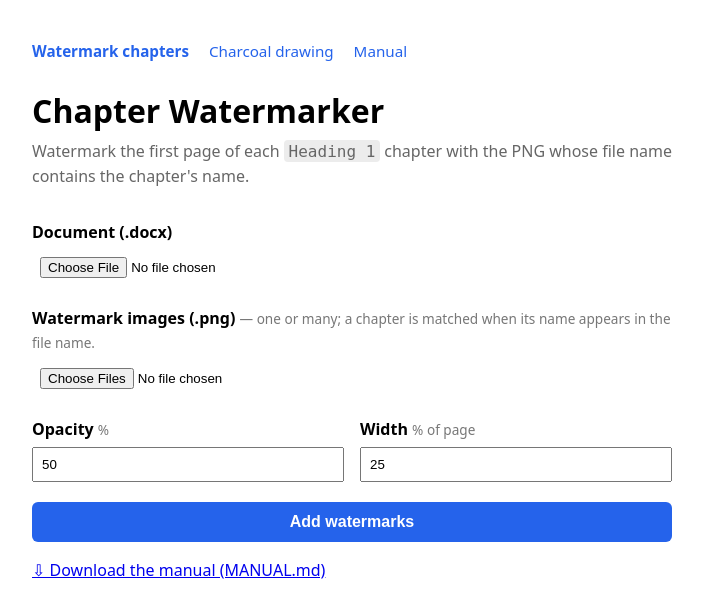
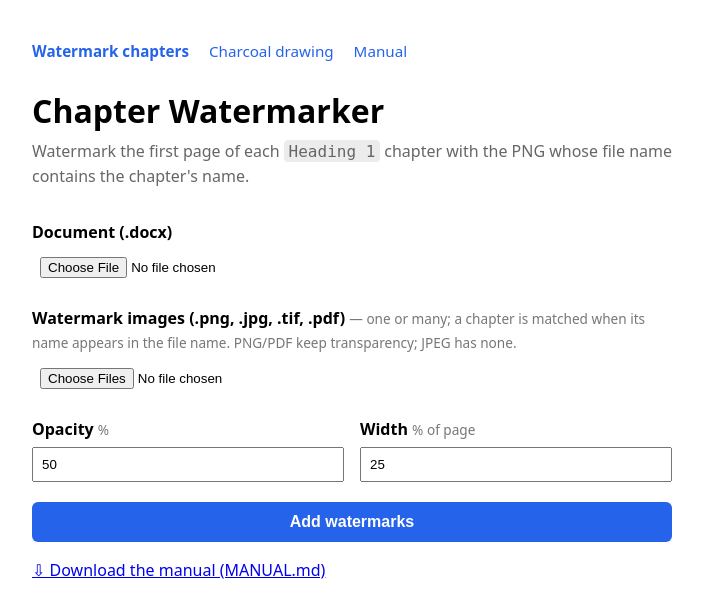
Before and after one commit to wboeger/charcoal_watermark, a Flask app: page / in a window 1280 px wide. Shown: the top 594 px of the page, without its empty margins (288-991 px from the left). Run offline with Flask 3, Linux system fonts and the light colour scheme; some libraries are stand-ins or nearby versions.

Commit message:
Watermark tool: accept JPEG, TIFF and PDF (PDF rasterized via PyMuPDF, transparency preserved)

```diff
--- a/app.py
+++ b/app.py
@@ -43,6 +43,10 @@ try:
     import pillow_avif  # noqa: F401  (registers the AVIF opener on import)
 except Exception:
     pass
+try:
+    import pymupdf  # PDF rasterization for watermark inputs
+except Exception:
+    pymupdf = None
 
 app = Flask(__name__)
 # Max upload size per request. Folder uploads of many photos are large, so this
@@ -108,15 +112,40 @@ def health():
     return "ok", 200
 
 
+def _rasterize_watermark(data: bytes, filename: str) -> bytes:
+    """Return RGBA PNG bytes for a watermark upload.
+
+    PDFs are rasterized (first page, transparency preserved for vector logos);
+    other image types are opened and normalized to RGBA PNG.
+    """
+    if filename.lower().endswith(".pdf"):
+        if pymupdf is None:
+            raise RuntimeError("PDF support unavailable (pymupdf not installed).")
+        doc = pymupdf.open(stream=data, filetype="pdf")
+        try:
+            pix = doc[0].get_pixmap(matrix=pymupdf.Matrix(3, 3), alpha=True)
+            return pix.tobytes("png")
+        finally:
+            doc.close()
+    with Image.open(io.BytesIO(data)) as im:
+        buf = io.BytesIO()
+        im.convert("RGBA").save(buf, format="PNG")
+        return buf.getvalue()
+
+
 @app.post("/process")
 def process():
     upload = request.files.get("docx")
     if not upload or not upload.filename.lower().endswith(".docx"):
         abort(400, "Please upload a .docx file.")
 
-    pngs = [f for f in request.files.getlist("watermarks") if f and f.filename.lower().endswith(".png")]
-    if not pngs:
-        abort(400, "Please upload at least one .png watermark.")
+    accepted = (".png", ".jpg", ".jpeg", ".tif", ".tiff", ".pdf")
+    marks = [
+        f for f in request.files.getlist("watermarks")
+        if f and f.filename and f.filename.lower().endswith(accepted)
+    ]
+    if not marks:
+        abort(400, "Please upload at least one watermark (.png, .jpg, .tif or .pdf).")
 
     opacity = _pct(request.form.get("opacity"), 50)
     width_pct = _pct(request.form.get("width_pct"), 25)
@@ -127,12 +156,19 @@ def process():
     upload.save(docx_path)
 
     pairs: list[tuple[str, str]] = []
-    for i, png in enumerate(pngs):
-        original = png.filename  # match on the ORIGINAL name (accents/spaces intact)
-        safe = secure_filename(png.filename) or f"watermark_{i}.png"
-        path = os.path.join(workdir, f"{i}_{safe}")  # index-prefixed: no disk collisions
-        png.save(path)
+    for i, mark in enumerate(marks):
+        original = mark.filename  # match on the ORIGINAL name (accents/spaces intact)
+        try:
+            png = _rasterize_watermark(mark.read(), original)
+        except Exception:
+            continue  # skip unreadable/corrupt watermark
+        stem = secure_filename(os.path.splitext(original)[0]) or f"watermark_{i}"
+        path = os.path.join(workdir, f"{i}_{stem}.png")  # normalized RGBA PNG on disk
+        with open(path, "wb") as fh:
+            fh.write(png)
         pairs.append((path, original))
+    if not pairs:
+        abort(400, "None of the uploaded watermarks could be read.")
 
     stem = os.path.splitext(docx_name)[0]
     download_name = f"{stem}_watermarked.docx"
--- a/requirements.txt
+++ b/requirements.txt
@@ -4,3 +4,4 @@ Pillow==10.4.0
 numpy==2.1.1
 pillow-heif==1.8.0
 pillow-avif-plugin==1.6.0
+pymupdf==1.28.2
--- a/templates/index.html
+++ b/templates/index.html
@@ -38,10 +38,10 @@
     </div>
 
     <div>
-      <label for="watermarks">Watermark images (.png)
-        <span class="hint">— one or many; a chapter is matched when its name appears in the file name.</span>
+      <label for="watermarks">Watermark images (.png, .jpg, .tif, .pdf)
+        <span class="hint">&mdash; one or many; a chapter is matched when its name appears in the file name. PNG/PDF keep transparency; JPEG has none.</span>
       </label>
-      <input id="watermarks" name="watermarks" type="file" accept=".png" multiple required>
+      <input id="watermarks" name="watermarks" type="file" accept=".png,.jpg,.jpeg,.tif,.tiff,.pdf" multiple required>
     </div>
 
     <div class="row">
```
